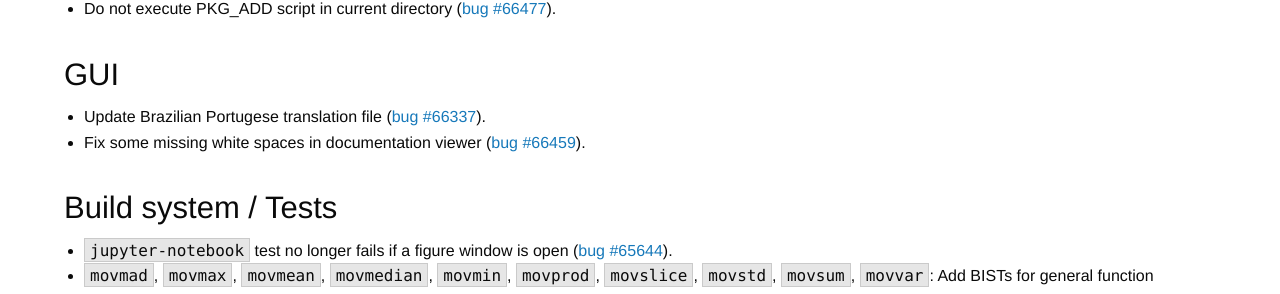
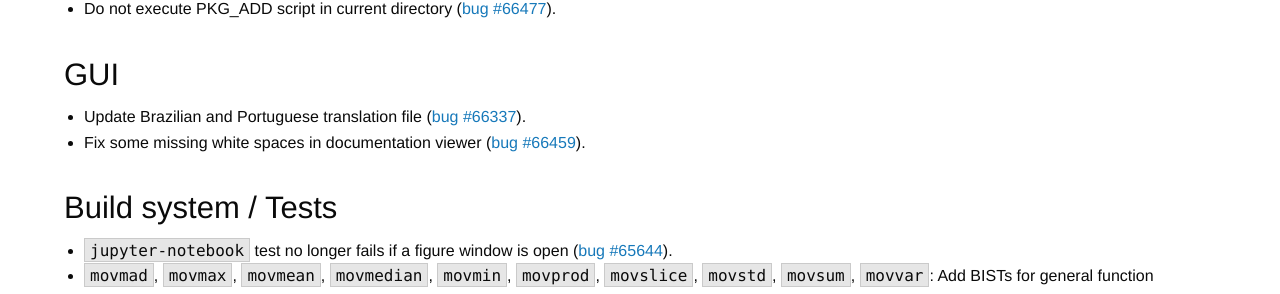
Before and after one commit to gnu-octave/gnu-octave.github.io, a Jekyll site: the page built from pages/NEWS.9.md, in a window 1280 px wide and 900 px high, scrolled down 7576 px. Shown: the part 152-446 px from the top of the window. Built offline with Jekyll 4.4.1, drawn with Linux system fonts in a browser that asks for light colours; nearby versions of some CDN libraries.

Commit message:
Fix typo

```diff
--- a/pages/NEWS.9.md
+++ b/pages/NEWS.9.md
@@ -411,7 +411,7 @@ Octave 9.
 
 ### GUI
 
-- Update Brazilian Portugese translation file ([bug #66337](https://savannah.gnu.org/bugs/?66337)).
+- Update Brazilian and Portuguese translation file ([bug #66337](https://savannah.gnu.org/bugs/?66337)).
 - Fix some missing white spaces in documentation viewer ([bug #66459](https://savannah.gnu.org/bugs/?66459)).
 
 ### Build system / Tests
```
